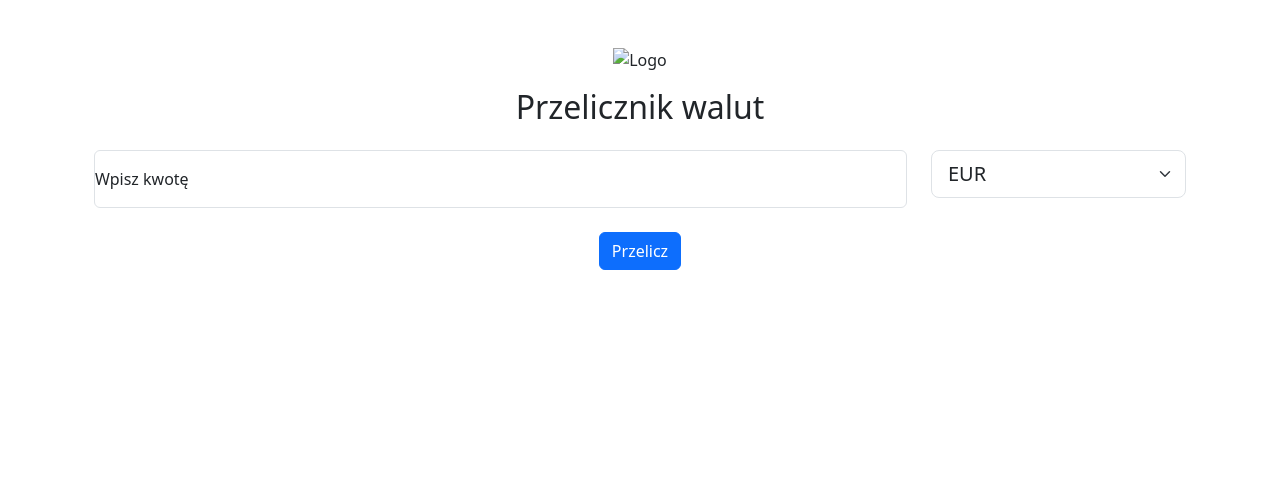
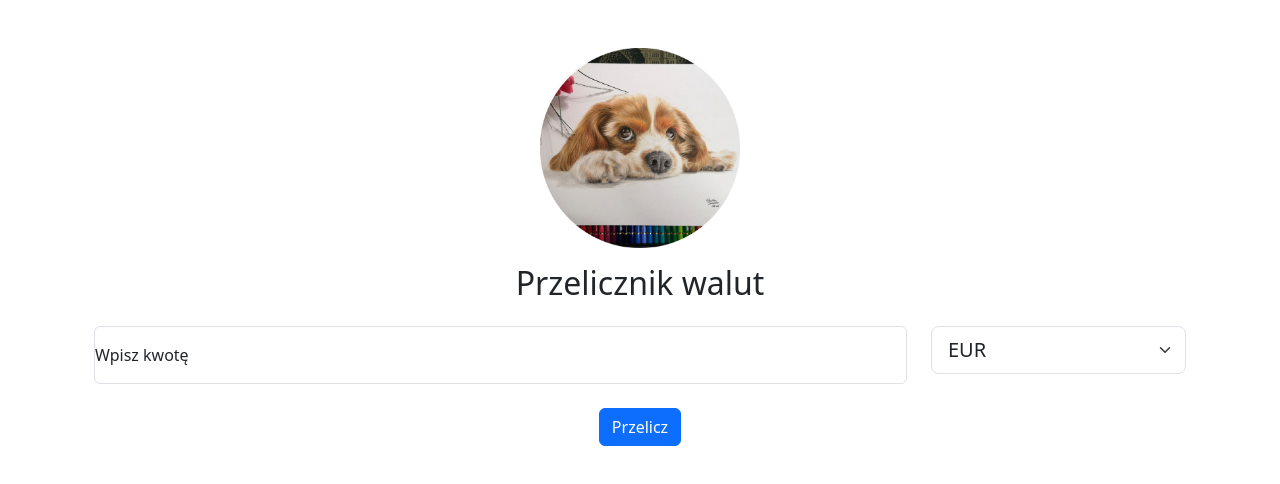
Before and after one commit to SkalskaPaulina/js-02, a plain HTML site: page index.html in a window 1280 px wide. Drawn offline with nearby package versions, Linux system fonts and the light colour scheme.

Commit message:
zadanie zrobione

```diff
--- a/index.html
+++ b/index.html
@@ -18,7 +18,8 @@
 		<img
 				src='logo.png'
 				alt='Logo'
-				class='mb-3'>
+				class='mb-3'
+				width='200'>
 		<h2>Przelicznik walut</h2>
 	</div>
 	<div class='container'>
```
Also changed, not shown: logo.png (added).
